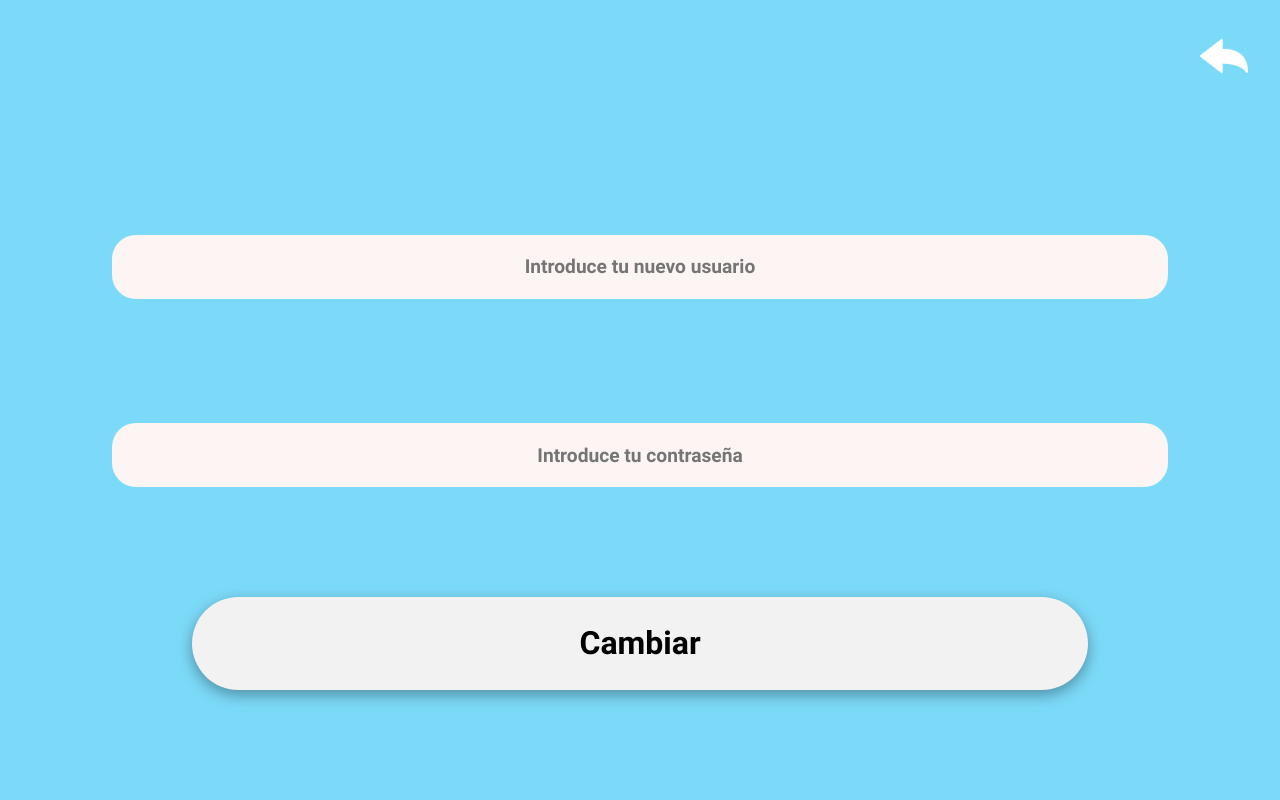
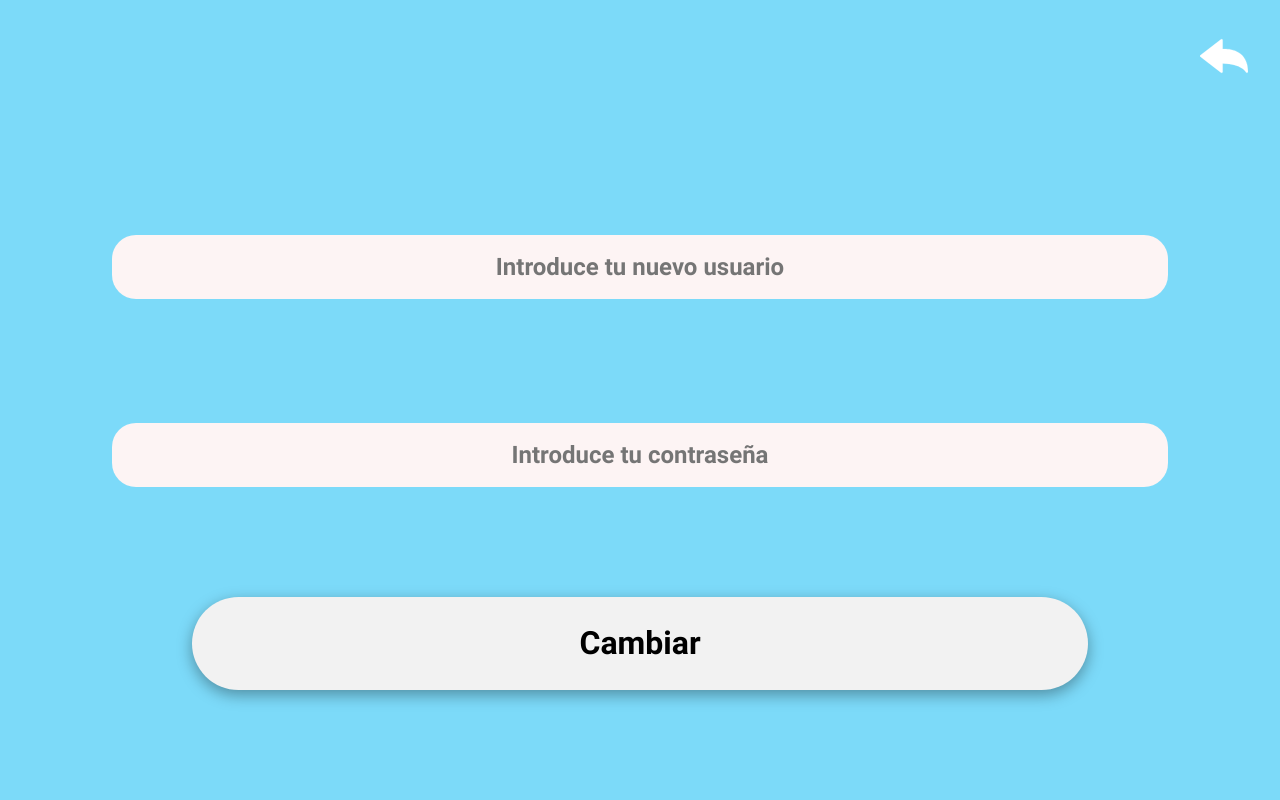
Before and after one commit to eestrada03/MyPinguru, a PHP site: page /update.php?change=user in a window 1280 px wide. Run offline with PHP 8.4, Linux system fonts and the light colour scheme.

Commit message:
Control de errores(miperfil.php)

```diff
--- a/css/main.css
+++ b/css/main.css
@@ -1182,7 +1182,7 @@ template {
   border: none;
   text-decoration: none;
   font-family: "RobotoBold";
-  font-size: large;
+  font-size: 1.5rem;
   color: #f2f2f2;
   -webkit-box-shadow: rgba(0, 0, 0, 0.35) 0px 5px 15px;
           box-shadow: rgba(0, 0, 0, 0.35) 0px 5px 15px;
@@ -1310,7 +1310,7 @@ template {
 
 .listaSideBarItem {
   text-decoration: none;
-  font-size: 1.2rem;
+  font-size: 1.5rem;
   color: black;
 }
 
@@ -1406,12 +1406,20 @@ template {
   display: -webkit-box;
   display: -ms-flexbox;
   display: flex;
+  -webkit-box-orient: vertical;
+  -webkit-box-direction: normal;
+      -ms-flex-direction: column;
+          flex-direction: column;
+  text-align: center;
   -webkit-box-align: center;
       -ms-flex-align: center;
           align-items: center;
   -webkit-box-pack: center;
       -ms-flex-pack: center;
           justify-content: center;
+  font-family: "RobotoBold";
+  font-size: 1rem;
+  color: whitesmoke;
 }
 
 .formPerfil {
@@ -1518,7 +1526,7 @@ template {
   height: 4rem;
   border: none;
   font-family: "RobotoBold";
-  font-size: 1.2rem;
+  font-size: 1.5rem;
   margin-top: 15px;
   padding: 0 1rem 0 1rem;
   outline: none;
--- a/miperfil.php
+++ b/miperfil.php
@@ -9,6 +9,12 @@
 </head>
 <body>
     <div class="contenedorPerfil">
+        <h1><?php if (isset($_GET['error'])) {
+            $error = $_GET['error'];
+            if ($error == 007) {
+                echo "Contraseña incorrecta.";
+            }
+        }?></h1>
     <form class="formPerfil" action="">
         <label for="user">Usuario:
         <?php
--- a/php/gestionbdd.php
+++ b/php/gestionbdd.php
@@ -208,7 +208,8 @@ if ($_SERVER['REQUEST_METHOD'] == 'POST' && $update == ("user"||"email"||"passwo
 
         }
     }else {
-        echo "Contraseña incorrecta";
+        header("Location:../miperfil.php?error=007");
+        exit();
     }
 }
 
--- a/src/sass/pages/_menu.scss
+++ b/src/sass/pages/_menu.scss
@@ -59,7 +59,7 @@
   border: none;
   text-decoration: none;
   font-family: "RobotoBold";
-  font-size: large;
+  font-size: 1.5rem;
   color: map-get($web-colors, colorBlanquecino);
   box-shadow: rgba(0, 0, 0, 0.35) 0px 5px 15px;
 }
@@ -153,7 +153,7 @@
 
 .listaSideBarItem {
   text-decoration: none;
-  font-size: 1.2rem;
+  font-size: 1.5rem;
   color: black;
 }
 //Animaciones...
--- a/src/sass/pages/_miperfil.scss
+++ b/src/sass/pages/_miperfil.scss
@@ -3,8 +3,13 @@
   width: 100vw;
   background-color: map-get($web-colors, colorPrincipal);
   display: flex;
+  flex-direction: column;
+  text-align: center;
   align-items: center;
   justify-content: center;
+  font-family: "RobotoBold";
+  font-size: 1rem;
+  color: whitesmoke;
 }
 
 .formPerfil {
@@ -85,7 +90,7 @@
   height: 4rem;
   border: none;
   font-family: "RobotoBold";
-  font-size: 1.2rem;
+  font-size: 1.5rem;
   margin-top: 15px;
   padding: 0 1rem 0 1rem;
   outline: none;
```
